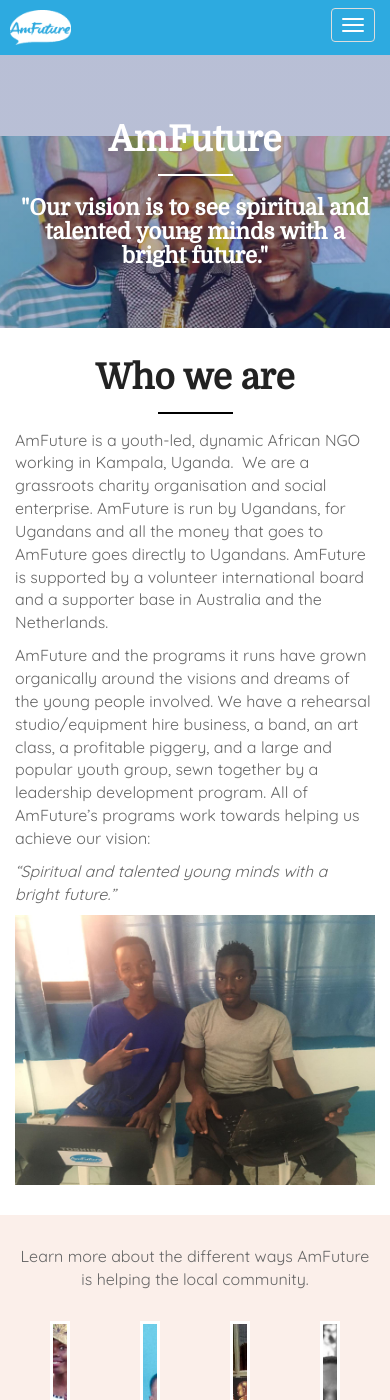
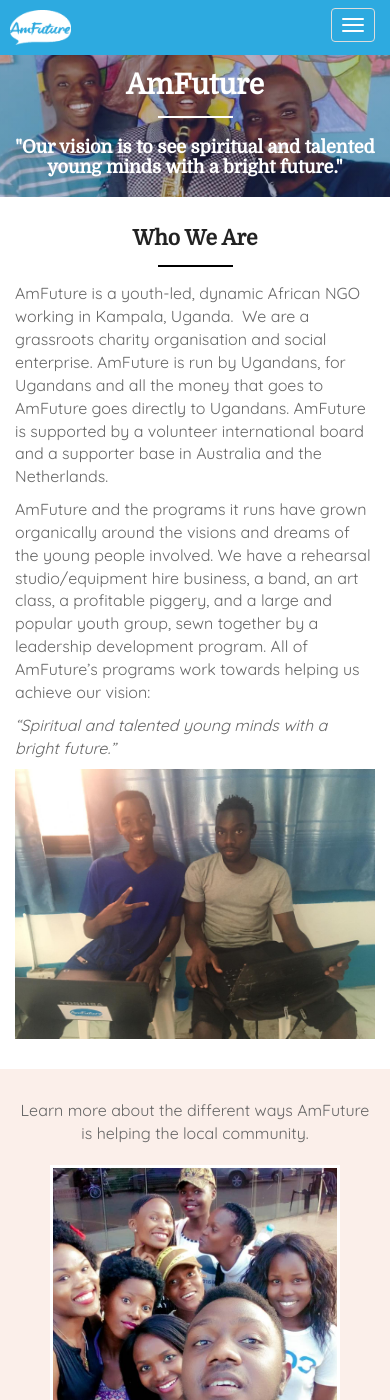
Before and after one commit to tomhamiltonstubber/amfutureug.com, a Jekyll site: the page built from index.html, in a window 390 px wide and 1400 px high. Built offline with Jekyll 4.4.1, drawn with Linux system fonts in a browser that asks for light colours; nearby versions of some CDN libraries; some of the changed text lies outside the part shown.

Commit message:
Better links and mobile

```diff
--- a/_config.yml
+++ b/_config.yml
@@ -16,10 +16,12 @@
 include:
   - _redirects
 address:
-  - 2nd Floor
   - Tirupati Mazima Mall
-  - Kabalagala Road
-phone: +256 706 559412
+  - Level 2 Unit 251
+  - Ggaba Rd, Nsambya
+  - Kampala, Uganda
+phone1: +256 706 559412
+phone2: +256 783 011030
 social:
   - title: facebook
     url: https://www.facebook.com/AmFuture-476703619089133/
--- a/_layouts/base.html
+++ b/_layouts/base.html
@@ -40,7 +40,11 @@
               <a class="{% if page.url == '/about-us/'%}active{% endif %}" href="/about-us/">About Us</a>
             </li>
             <li>
-              <div id="nav-enquiry"></div>
+              <a id="nav-enquiry" href="#">Get in touch</a>
+            </li>
+            <li>
+              <div id="nav-enquiry-el" class="hidden-btn"></div>
+              <a href="https://anglicanaid.org.au/projects/amfuture" target="_blank">Donate now</a>
             </li>
           </ul>
         </div>
@@ -61,7 +65,8 @@
                   {{ line }} <br>
                 {% endfor %}
               </p>
-              <a href="tel:{{ site.phone }}"><span class="fa fa-phone"></span>&nbsp;&nbsp;{{ site.phone }}</a>
+              <a href="tel:{{ site.phone1 }}"><span class="fa fa-phone"></span>&nbsp;&nbsp;{{ site.phone1 }}</a><br>
+              <a href="tel:{{ site.phone2 }}"><span class="fa fa-phone"></span>&nbsp;&nbsp;{{ site.phone2 }}</a>
             </div>
             <div class="footer-col col-md-4 hidden-xs">
               <h3 class="text-center">Find us on Facebook</h3>
--- a/_layouts/default.html
+++ b/_layouts/default.html
@@ -12,7 +12,9 @@
     {% endif %}
   </div>
   <br>
-  <div class="text-center" id="get-involved-enquiry">
-    Get Involved
+  <div id="call-to-action-enquiry" class="hidden-btn"></div>
+  <div class="text-center calls-to-action">
+    <a id="get-involved-enquiry" href="#" class="btn btn-primary btn-lg">Get Involved</a>
+    <a href="https://anglicanaid.org.au/projects/amfuture" target="_blank" class="btn btn-primary btn-lg">Donate Now</a>
   </div>
 </div>
--- a/index.html
+++ b/index.html
@@ -60,7 +60,7 @@
   <div class="container">
     <div class="row">
       <div class="col-lg-12 text-center">
-        <h2>Who we are</h2>
+        <h2>Who We Are</h2>
         <hr>
       </div>
     </div>
@@ -82,7 +82,7 @@
         <div class="activity-types">
           <p>Learn more about the different ways AmFuture is helping the local community.</p>
           {% for activity_type in page.activity_types %}
-            <div class="col-sm-6 col-xs-3 col-md-3">
+            <div class="col-sm-12 col-md-3">
               <div class="activity-type">
                 <a href="{{ activity_type.link }}">
                   <img src="{{ activity_type.image }}"/>
@@ -122,13 +122,18 @@
   </div>
 </section>
 
+<div class="hidden-btn" id="call-to-action-enquiry"></div>
+
 <section class="primary-dark" id="get-involved">
   <div class="container">
     <div class="row">
       <div class="col-lg-12 text-center">
         <h2>Get Involved!</h2>
         <p>{{ page.get_involved }}</p>
-        <div id="get-involved-enquiry"></div>
+        <div class="text-center calls-to-action">
+          <button id="get-involved-enquiry" href="#" class="btn btn-primary btn-lg">Get Involved</button>
+          <button href="https://anglicanaid.org.au/projects/amfuture" class="btn btn-primary btn-lg">Donate Now</button>
+        </div>
       </div>
     </div>
   </div>
--- a/static/css/style.scss
+++ b/static/css/style.scss
@@ -71,26 +71,20 @@
   }
 }
 
-.primary-light {
-  .btn {
-    border: solid 2px $primary-first-colour;
-    &:hover, &:focus, &:active, &.active {
-      border: solid 2px $primary-first-colour;
-      color: white;
-      background: $primary-first-colour;
-    }
-  }
+ .primary-dark {
+  background-color: $primary-second-colour;
 }
 
-.primary-dark {
-  background-color: $primary-second-colour;
-  .btn {
-    border: solid 2px white;
-    &:hover, &:focus, &:active, &.active {
-      border: solid 2px white;
-      color: $primary-first-colour;
-      background: white;
-    }
+.btn {
+  border: solid 2px $primary-first-colour;
+  background: $primary-first-colour;
+  color: white;
+  transition: all .3s ease;
+  &:hover {
+    border-color: darken($primary-first-colour, 20%);
+    color: $primary-first-colour;
+    background: darken($primary-first-colour, 20%);
+    text-decoration: none !important;
   }
 }
 
@@ -100,24 +94,15 @@
   h2 {
     color: white;
   }
+  .container {
+    padding-top: 100px;
+    padding-bottom: 50px;
+  }
   background:
     linear-gradient(
       rgba(21, 43, 117, 0.3),
       rgba(21, 43, 117, 0.3)
     ),url('/static/img/cover_test.jpg') center/ 100% auto no-repeat;
-    //),url('/static/img/cover.jpg') center/ 100% auto no-repeat;
-  @media (max-width: 767px) {
-    background:
-      linear-gradient(
-        rgba(21, 43, 117, 0.3),
-        rgba(21, 43, 117, 0.3)
-      ),url('/static/img/cover_test.jpg') bottom/ 115% auto no-repeat;
-      //),url('/static/img/cover.jpg') bottom/ 115% auto no-repeat;
-  }
-  .container {
-    padding-top: 100px;
-    padding-bottom: 50px;
-  }
   .intro-text {
     h1 {
       font-size: 2.5em;
@@ -135,6 +120,27 @@
     .intro-text {
       h1 {
         font-size: 4.75em;
+      }
+    }
+  }
+  @media (max-width: 767px) {
+    background:
+      linear-gradient(
+        rgba(21, 43, 117, 0.3),
+        rgba(21, 43, 117, 0.3)
+      ),url('/static/img/cover_test.jpg') bottom/ 115% auto no-repeat;
+
+    .container {
+      padding-top: 50px;
+      padding-bottom: 10px;
+    }
+    .intro-text {
+      h1 {
+        font-size: 2em;
+        font-weight: 700;
+      }
+      h2 {
+        font-size: 18px;
       }
     }
   }
@@ -220,7 +226,7 @@
     margin: 0;
     font-size: 3em;
     @media (max-width: 767px) {
-      font-size: 2.5em;
+      font-size: 1.5em;
     }
   }
   &.success {
@@ -359,6 +365,10 @@
         color: #888;
       }
       h3 {
+        transition: all .3s ease;
+        &:hover {
+          color: $primary-first-colour;
+        }
         font-size: 28px;
       }
       @media (max-width: 767px) {
@@ -396,6 +406,7 @@
       background: $primary-first-colour;
       border: solid 2px $primary-first-colour;
       &:hover {
+        border-color: darken($primary-first-colour, 20%);
         background: darken($primary-first-colour, 20%);
         text-decoration: none !important;
       }
@@ -411,6 +422,12 @@
         text-decoration: none !important;
       }
     }
+  }
+}
+
+.hidden-btn {
+  .tcs-button {
+    display: none;
   }
 }
 
```
Also changed, not shown: other parts of _layouts/base.html (+16 -7 lines).
